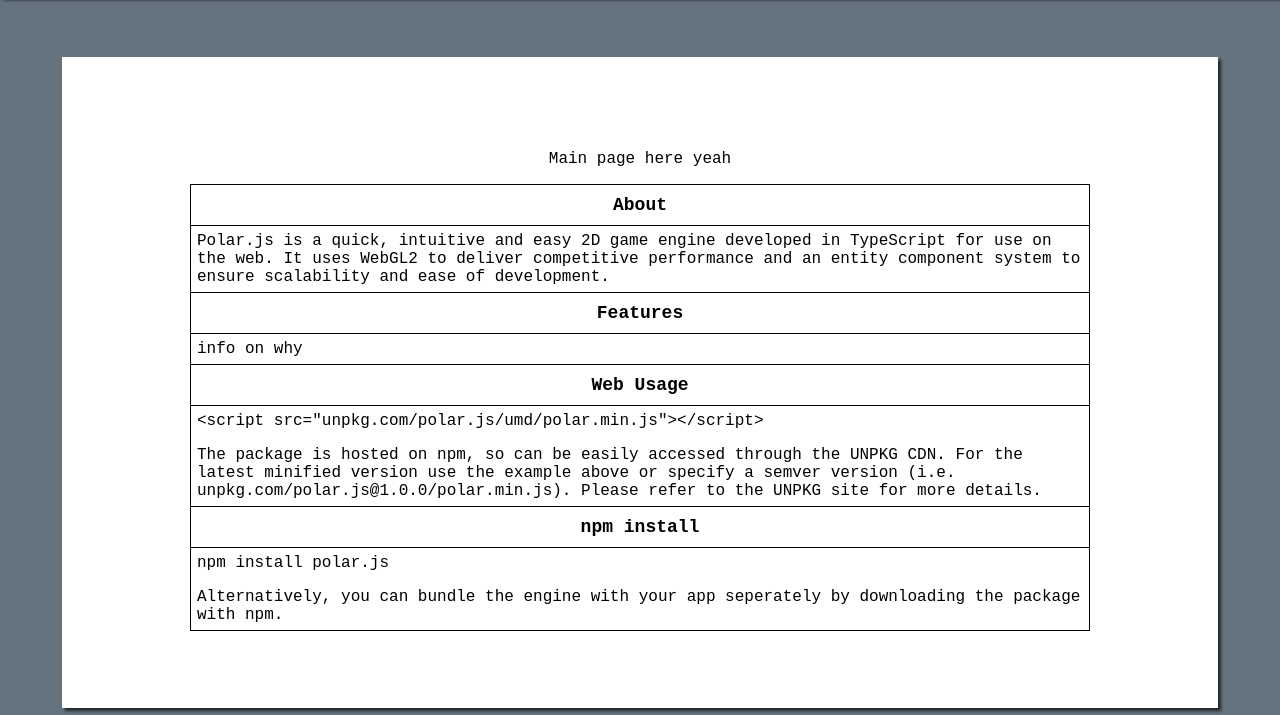
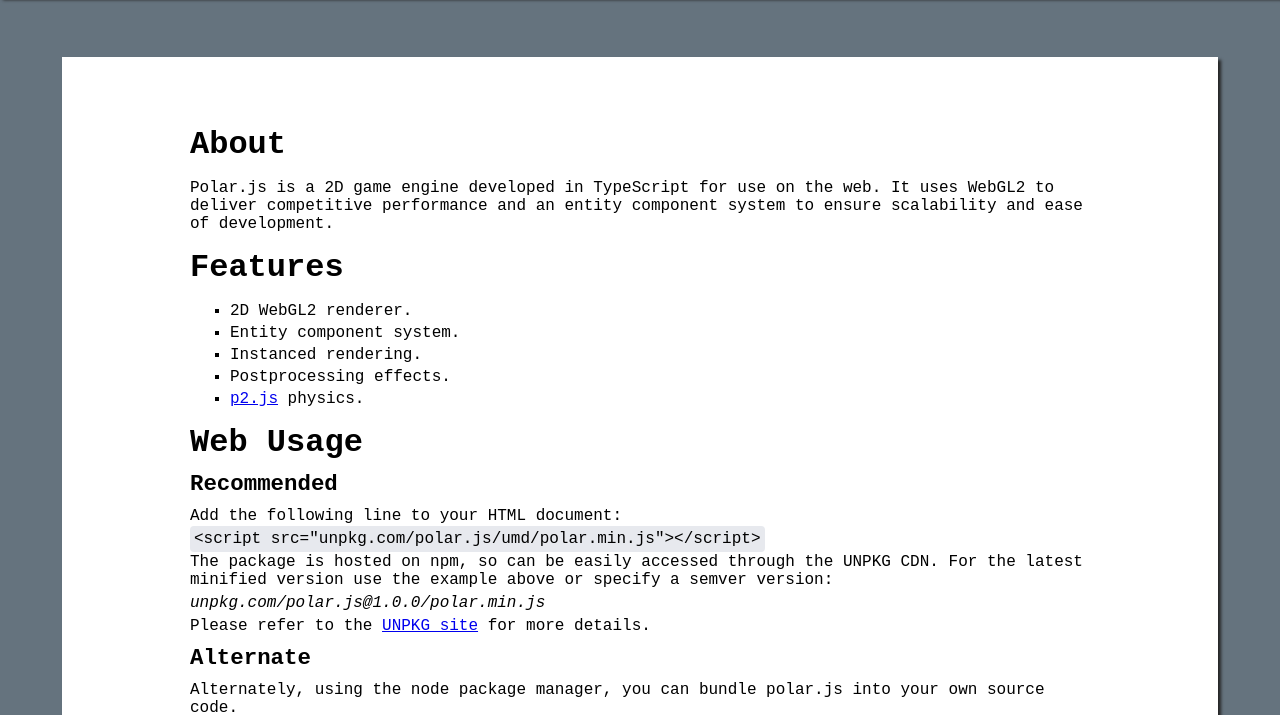
Before and after one commit to polar-js/website, a plain HTML site: page index.html in a window 1280 px wide. Shown: the part 63-778 px from the top of the page. Drawn offline with Linux system fonts and the light colour scheme.

Commit message:
Developing home page.

```diff
--- a/css/stylesheet.css
+++ b/css/stylesheet.css
@@ -10,6 +10,31 @@
     outline: 0;
     padding: 0;
     vertical-align: baseline;
+}
+
+.home h1 {
+    display: block;
+    margin: 5 0;
+    font-size: 2em;
+    font-style: bold;
+}
+
+h2 {
+    display: block;
+    margin: 10 0;
+    padding-bottom: 0;
+    font-size: 1.4em;
+    font-style: bold;
+}
+
+pre {
+    margin: 5px 0;
+}
+
+pre code {
+    background-color: #e7e9ee;
+    padding: 4px;
+    border-radius: 4px;
 }
 
 .home {
@@ -36,14 +61,23 @@
 
 .view {
     background-color: #fefefe;
-    padding: 6% 10%;
+    padding: 5% 10%;
     margin-left: auto;
     margin-right: auto;
     margin-top: 60px;
     margin-bottom: 60px;
 	background-color: white;
-    text-align: center;
+    text-align: left;
     max-width: 900px;
+}
+
+#features {
+    list-style-type: square;
+}
+
+#features li {
+    margin: 4px 0;
+    font-size: 1em;
 }
 
 .light {
@@ -121,7 +155,7 @@
     height: 100%;
 }
 
-h1 {
+.bar h1 {
     display: block;
     font-size: 30pt;
     margin-bottom: 30px;
@@ -146,6 +180,10 @@
 td {
     padding: 6px;
     text-align: left;
+}
+
+.bar {
+    text-align: center;
 }
 
 div.bar ul {
--- a/index.html
+++ b/index.html
@@ -3,6 +3,8 @@
         <title>polar.js</title>
         <link rel="shortcut icon" href="favicon.ico" type="image/x-icon">
         <link rel="stylesheet" href="css/stylesheet.css">
+
+        <script src="https://cdn.jsdelivr.net/gh/google/code-prettify@master/loader/run_prettify.js"></script>
     </head>
     <body>
         <div class="home">
@@ -13,40 +15,27 @@
                 <li class="header-link"><a onclick="views.scrollTo('home')">Home</a></li>
             </ul>
             <div class="view dark">
-                <p>Main page here yeah</p>
-                <table style="width:100%;">
-                    <tr>
-                        <th>About</th>
-                    </tr>
-                    <tr>
-                        <td>Polar.js is a quick, intuitive and easy 2D game engine developed in TypeScript for use on the web. It uses WebGL2 to deliver competitive performance and an entity component system to ensure scalability and ease of development.</td>
-                    </tr>
-                    <tr>
-                        <th>Features</th>
-                    </tr>
-                    <tr>
-                        <td>info on why</td>
-                    </tr>
-                    <tr>
-                        <th>Web Usage</th>
-                    </tr>
-                    <tr>
-                        <td>
-                            <xmp><script src="unpkg.com/polar.js/umd/polar.min.js"></script></xmp>
-                            The package is hosted on npm, so can be easily accessed through the UNPKG CDN. For the latest minified version use the example above or specify a semver version (i.e. unpkg.com/polar.js@1.0.0/polar.min.js). Please refer to the UNPKG site for more details.
-                        </td>
+                <h1>About</h1>
+                <p>Polar.js is a 2D game engine developed in TypeScript for use on the web. It uses WebGL2 to deliver competitive performance and an entity component system to ensure scalability and ease of development.</p>
+                <h1>Features</h1>
+                <ul id="features">
+                    <li>2D WebGL2 renderer.</li>
+                    <li>Entity component system.</li>
+                    <li>Instanced rendering.</li>
+                    <li>Postprocessing effects.</li>
+                    <li><a href="https://schteppe.github.io/p2.js/">p2.js</a> physics.</li>
+                </ul>
+                <h1>Web Usage</h1>
+                <h2>Recommended</h2>
+                Add the following line to your HTML document:
+                <pre><code class="prettyprint">&lt;script src=&quot;unpkg.com/polar.js/umd/polar.min.js&quot;&gt;&lt;/script&gt;</code></pre>
+                The package is hosted on npm, so can be easily accessed through the UNPKG CDN. For the latest minified version use the example above or specify a semver version:
+                <pre><i>unpkg.com/polar.js@1.0.0/polar.min.js</i></pre>
+                Please refer to the <a href="https://unpkg.com/">UNPKG site</a> for more details.
+                <h2>Alternate</h2>
+                Alternately, using the node package manager, you can bundle polar.js into your own source code.
+                <pre><code>npm install polar.js</code></pre>
 
-                    </tr>
-                    <tr>
-                        <th>npm install</th>
-                    </tr>
-                    <tr>
-                        <td>
-                            <pre>npm install polar.js</pre>
-                            Alternatively, you can bundle the engine with your app seperately by downloading the package with npm.
-                        </td>
-                    </tr>
-                </table>
             </div>
             <div class="arrow">
                 <img onclick="views.arrowClick()" src="/static/arrow.svg"/>
```
